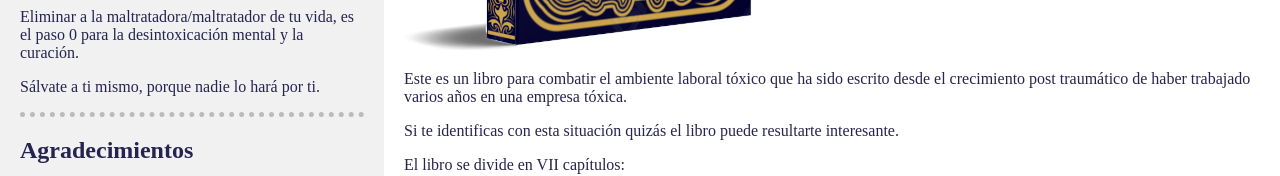
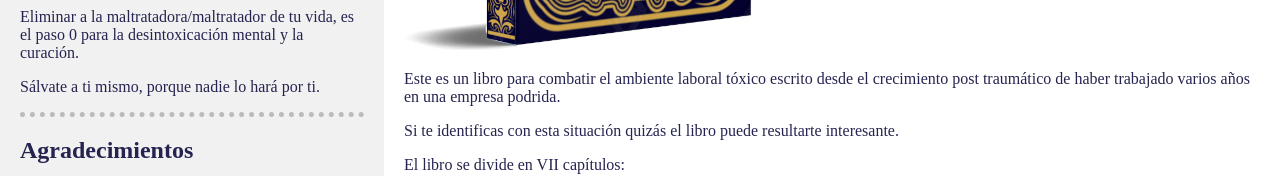
Before and after one commit to pauloba/pauloba.github.io, a plain HTML site: page book.html in a window 1280 px wide. Shown: the part 534-710 px from the top of the page. Drawn offline with Linux system fonts and the light colour scheme.

Commit message:
update book.html

```diff
--- a/book.html
+++ b/book.html
@@ -230,7 +230,7 @@
 -->
       <img src="book-resources/portada.png" alt="Book and ebook cover.">
 
-      <p>Este es un libro para combatir el ambiente laboral tóxico que ha sido escrito desde el crecimiento post traumático de haber trabajado varios años en una empresa tóxica.</p>
+      <p>Este es un libro para combatir el ambiente laboral tóxico escrito desde el crecimiento post traumático de haber trabajado varios años en una empresa podrida.</p>
       <p>Si te identificas con esta situación quizás el libro puede resultarte interesante.</p>
       <p>El libro se divide en VII capítulos:</p>
 
```
